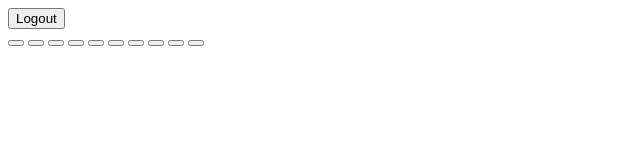
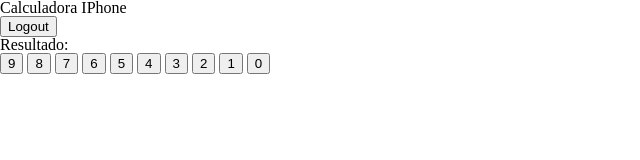
Before and after one commit to gabrieltech88/Calculadora, a website: page client/public/index.html in a window 1280 px wide. Shown: the whole page, without its empty margins (0-640 px from the left). Drawn offline with Linux system fonts and the light colour scheme; files that its build step writes are made by us from their sources.

Commit message:
Definição de váriaveis CSS, adição de título e botões na Página Principal, adição da tag label nos formulários

```diff
--- a/client/public/index.html
+++ b/client/public/index.html
@@ -7,25 +7,26 @@
     <title>Calculadora</title>
 </head>
 <body>
-    <button>Logout</button>
-    <main>
-        <div>
-            <div>
-                <output>
-
+    <h1>Calculadora IPhone</h1>
+    <button id="logout">Logout</button>
+    <main id="all">
+        <div id="container-geral">
+            <div id="container-saida">
+                <output id="saida-resultado">
+                    Resultado:
                 </output>
             </div>
-            <div>
-                <button></button>
-                <button></button>
-                <button></button>
-                <button></button>
-                <button></button>
-                <button></button>
-                <button></button>
-                <button></button>
-                <button></button>
-                <button></button>
+            <div id="container-numeros">
+                <button value="9">9</button>
+                <button value="8">8</button>
+                <button value="7">7</button>
+                <button value="6">6</button>
+                <button value="5">5</button>
+                <button value="3">4</button>
+                <button value="3">3</button>
+                <button value="2">2</button>
+                <button value="1">1</button>
+                <button value="0">0</button>
             </div>
         </div>
     </main>
--- /dev/null
+++ b/client/src/styles/calculadora.css
@@ -0,0 +1,7 @@
+:root {
+    --laranja-principal: #FF9F0A;
+    --preto: #0000;
+    --cinza-escuro: #2A2A2C;
+    --cinza-claro: #5C5C5F;
+    --branco: #ffffff;
+}
--- a/client/src/styles/reset.css
+++ b/client/src/styles/reset.css
@@ -0,0 +1,44 @@
+
+html, body, div, span, applet, object, iframe,
+h1, h2, h3, h4, h5, h6, p, blockquote, pre,
+a, abbr, acronym, address, big, cite, code,
+del, dfn, em, img, ins, kbd, q, s, samp,
+small, strike, strong, sub, sup, tt, var,
+b, u, i, center,
+dl, dt, dd, ol, ul, li,
+fieldset, form, label, legend,
+table, caption, tbody, tfoot, thead, tr, th, td,
+article, aside, canvas, details, embed,
+figure, figcaption, footer, header, hgroup,
+menu, nav, output, ruby, section, summary,
+time, mark, audio, video {
+	margin: 0;
+	padding: 0;
+	border: 0;
+	font-size: 100%;
+	font: inherit;
+	vertical-align: baseline;
+}
+/* HTML5 display-role reset for older browsers */
+article, aside, details, figcaption, figure,
+footer, header, hgroup, menu, nav, section {
+	display: block;
+}
+body {
+	line-height: 1;
+}
+ol, ul {
+	list-style: none;
+}
+blockquote, q {
+	quotes: none;
+}
+blockquote:before, blockquote:after,
+q:before, q:after {
+	content: '';
+	content: none;
+}
+table {
+	border-collapse: collapse;
+	border-spacing: 0;
+}
```
Also changed, not shown: client/src/pages/cadastro.html (+9 -6 lines), client/src/pages/login.html (+4 -2 lines).
